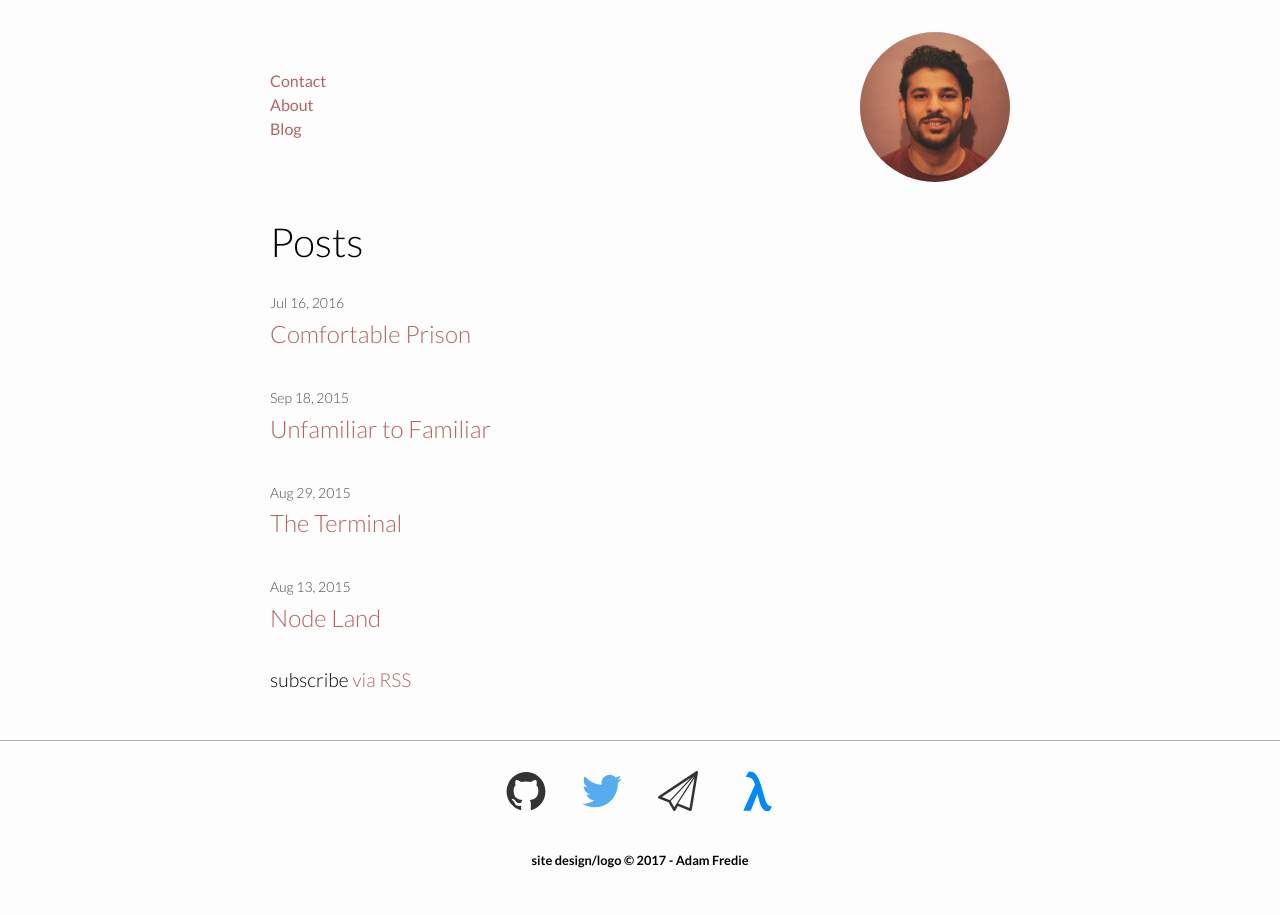
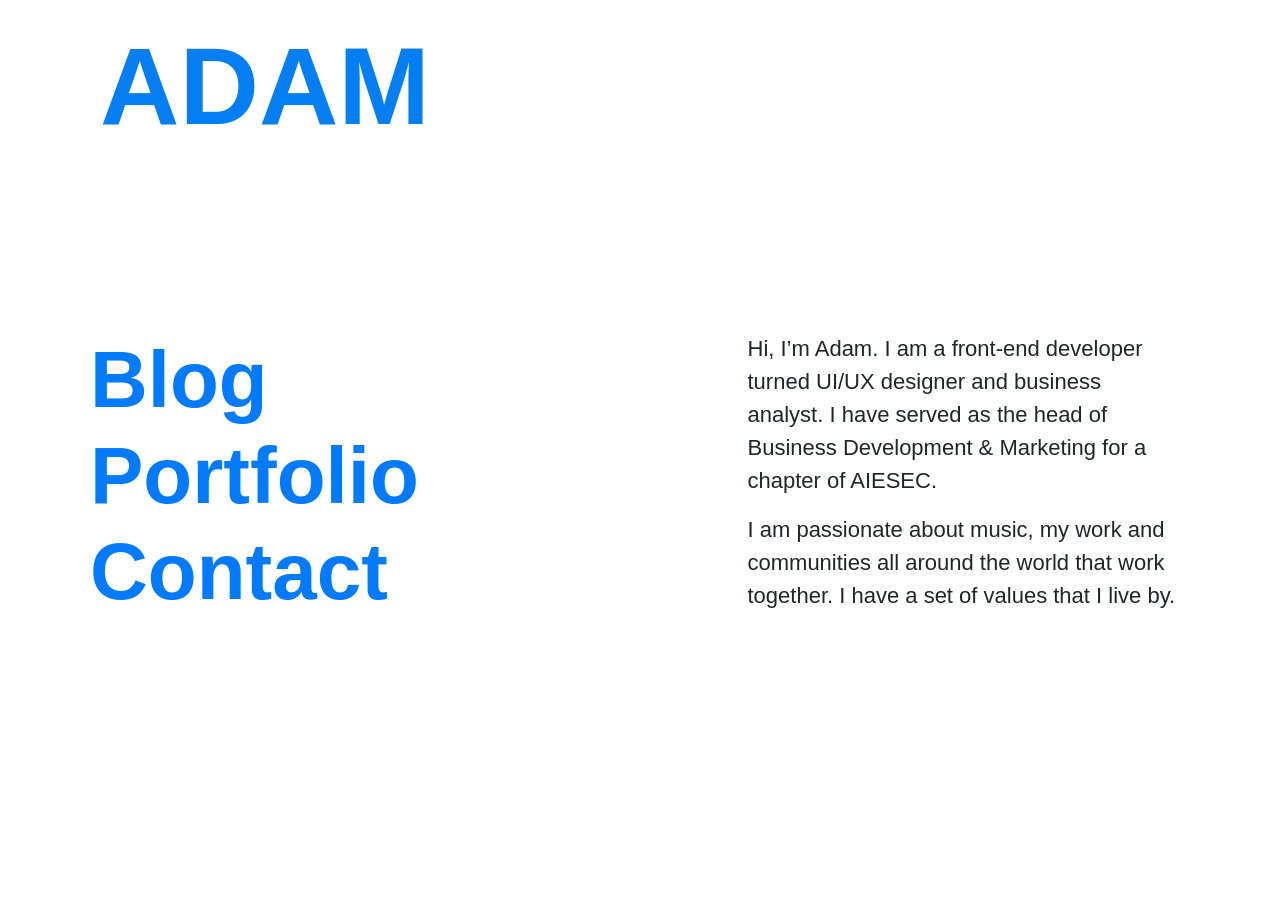
Before and after one commit to adamfredie/adamfredie.github.io, a Jekyll site: the page index.html, which Jekyll copies as it is, in a window 1280 px wide. Built offline with Jekyll 4.4.1, drawn with Linux system fonts in a browser that asks for light colours.

Commit message:
new landing page

```diff
--- a/index.html
+++ b/index.html
@@ -1,23 +1,76 @@
----
-layout: default
----
-
-<div class="home">
-
-  <h1 class="page-heading">Posts</h1>
-
-  <ul class="post-list">
-    {% for post in site.posts %}
-      <li>
-        <span class="post-meta">{{ post.date | date: "%b %-d, %Y" }}</span>
-
-        <h2>
-          <a class="post-link" href="{{ post.url | prepend: site.baseurl }}">{{ post.title }}</a>
-        </h2>
-      </li>
-    {% endfor %}
-  </ul>
-
-  <p class="rss-subscribe">subscribe <a href="{{ "/feed.xml" | prepend: site.baseurl }}">via RSS</a></p>
-
-</div>
+<!DOCTYPE html>
+<html lang="en">
+<head>
+	<meta charset="UTF-8">
+	<link href="https://stackpath.bootstrapcdn.com/bootstrap/4.1.3/css/bootstrap.min.css" rel="stylesheet" integrity="sha384-MCw98/SFnGE8fJT3GXwEOngsV7Zt27NXFoaoApmYm81iuXoPkFOJwJ8ERdknLPMO" crossorigin="anonymous">
+	<meta name="author" content="Adam Fredie" />
+    <meta name="description" content="adam portfolio blog contact design communities aiesec" />
+    <meta name="keywords"  content="adam portfolio blog design ui/ux aiesec communities" />
+	<meta name="Resource-type" content="Document" />
+	<title>Adam | Communities & Design</title>
+	<style>
+		body {
+			font-family:'Avenir Next', sans-serif;
+		}
+		.name h1 {
+			font-size:110px;
+			color:#037EF3;
+			text-transform:uppercase;
+			font-weight:800;
+			margin-top:20px;
+		}
+		nav a {
+			font-weight: 800;
+    	font-size: 80px;
+    	display: inline-block;
+    	line-height:1.2;
+    	transition:.1s ease-in all;
+		}
+		nav a:hover {
+			color:#CE201E;
+			text-decoration:none;
+			transition:.1s ease-out all;
+		}
+		.about {
+			float:right;
+		}
+		.nav {
+			float:left;
+			margin-left:5px;
+		}
+		p {
+			font-size:22px;
+		}
+		.content {
+			margin-top:180px;
+		}
+	</style>
+</head>
+<body>
+	<div>
+		<div class="container">
+			<div class="col-md-12">
+				<div class="name">
+					<h1>Adam</h1>
+				</div>
+			</div>
+			<div class="content">
+				<div class="col-md-5 about">
+					<p>Hi, I’m Adam.
+						I am a front-end developer turned UI/UX designer and business analyst. I have served as the head of Business Development & Marketing for a chapter of AIESEC.
+					</p>
+					<p>I am passionate about music, my work and communities all around the world that work together. I have a set of values that I live by.
+					</p>
+				</div>
+				<div class="col-md-4 nav">
+					<nav>
+						<a href="https://medium.com/@adamfredie" class="nav-item">Blog</a>
+						<a href="#" class="nav-item">Portfolio</a>
+						<a href="#" class="nav-item">Contact</a>
+					</nav>
+				</div>
+			</div>
+		</div>
+	</div>
+</body>
+</html>
```
Also changed, not shown: index(old).html (added, +23 -0 lines).
